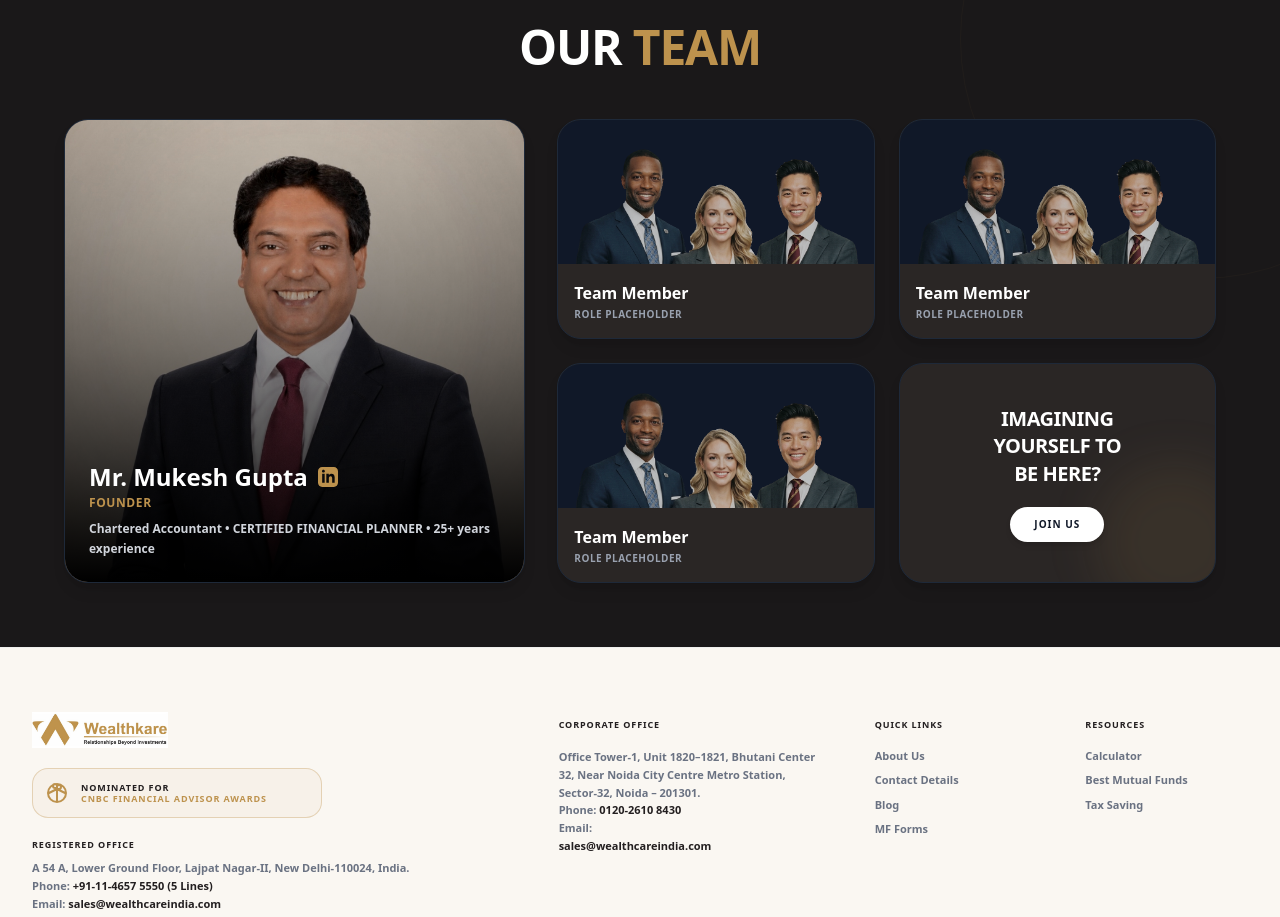
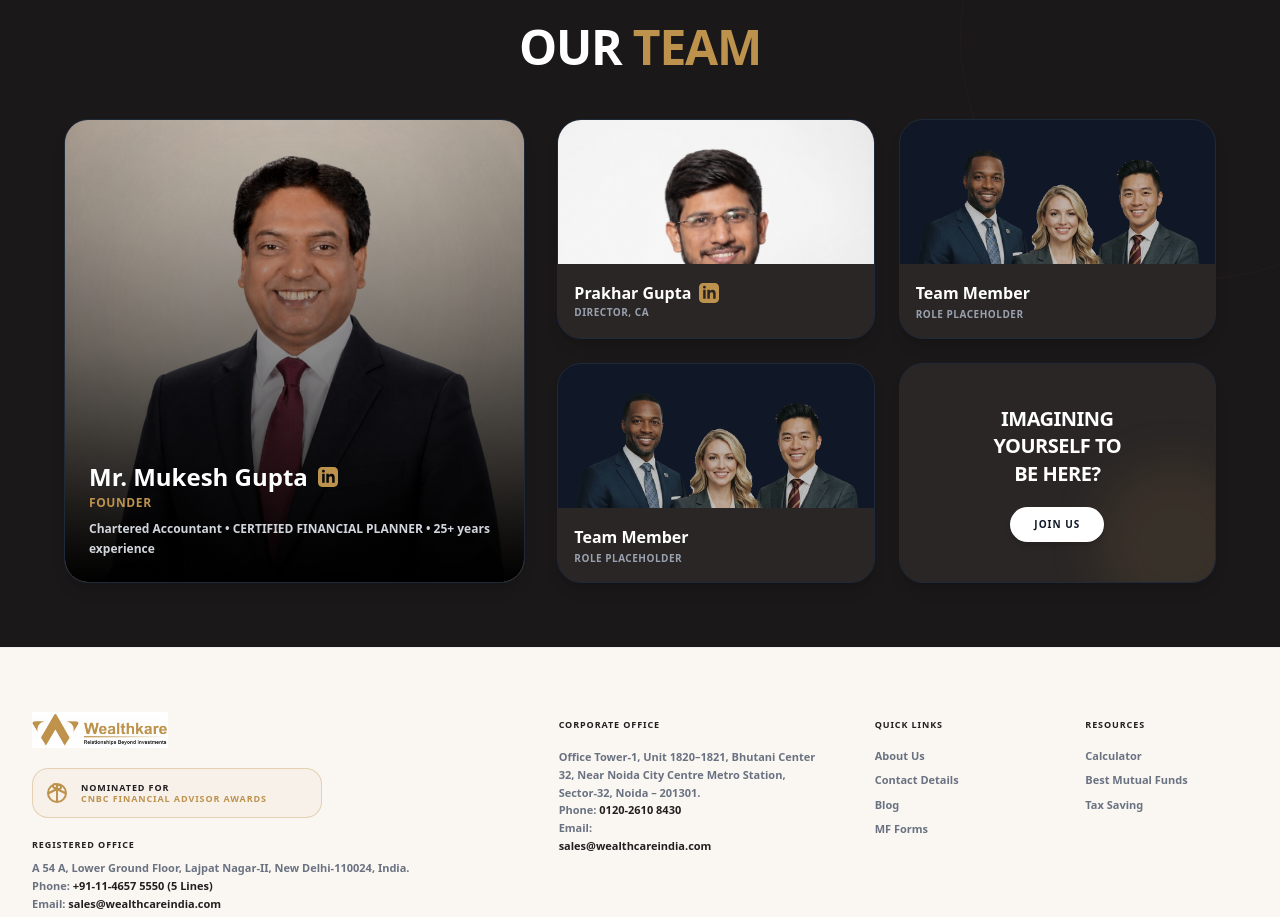
Before and after one commit to harsh091784/wealthkare-website, a Next.js app: page /our-story in a window 1280 px wide. Shown: the part 2560-3477 px from the top of the page. Built offline with nearby package versions, Linux system fonts and the light colour scheme.

Commit message:
Add Prakhar Gupta photo, designation, and LinkedIn to Our Story team section

```diff
--- a/src/app/our-story/page.tsx
+++ b/src/app/our-story/page.tsx
@@ -453,21 +453,34 @@ export default function OurStoryPage() {
             {/* Other Team Members and Recruitment (Col-Span 7, Grid of 4) */}
             <div className="lg:col-span-7 grid grid-cols-1 sm:grid-cols-2 gap-6 items-stretch">
 
-              {/* Card 2 (Placeholder) */}
+              {/* Card 2 (Prakhar Gupta) */}
               <div className="bg-[#2A2625] rounded-3xl overflow-hidden border border-gray-800 shadow-lg relative group flex flex-col h-full min-h-[220px]">
                 <div className="relative w-full h-36 overflow-hidden bg-gray-900 flex-shrink-0">
                   <img
-                    src="/hero-professionals-placeholder.png"
-                    alt="Team Member"
-                    className="w-full h-full object-cover object-top opacity-75 transition-transform duration-500 group-hover:scale-103"
+                    src="/images/prakhar_director.jpg"
+                    alt="Prakhar Gupta"
+                    className="w-full h-full object-cover object-top transition-transform duration-500 group-hover:scale-103"
                   />
                 </div>
                 <div className="p-4 flex-grow flex flex-col justify-center">
-                  <h4 className="text-sm sm:text-base font-black text-white mb-0.5">
-                    Team Member
-                  </h4>
+                  <div className="flex items-center gap-2 mb-0.5">
+                    <h4 className="text-sm sm:text-base font-black text-white leading-none">
+                      Prakhar Gupta
+                    </h4>
+                    <a
+                      href="https://www.linkedin.com/in/prakhar-gupta-951318286/"
+                      target="_blank"
+                      rel="noopener noreferrer"
+                      className="inline-flex items-center text-[#BD924D] hover:text-white transition-all duration-300 hover:scale-110"
+                      aria-label="Prakhar Gupta LinkedIn Profile"
+                    >
+                      <svg className="w-5 h-5 fill-current" viewBox="0 0 24 24" xmlns="http://www.w3.org/2000/svg">
+                        <path d="M19 0h-14c-2.761 0-5 2.239-5 5v14c0 2.761 2.239 5 5 5h14c2.762 0 5-2.239 5-5v-14c0-2.761-2.238-5-5-5zm-11 19h-3v-11h3v11zm-1.5-12.268c-.966 0-1.75-.779-1.75-1.75s.784-1.75 1.75-1.75 1.75.779 1.75 1.75-.784 1.75-1.75 1.75zm13.5 12.268h-3v-5.604c0-3.368-4-3.113-4 0v5.604h-3v-11h3v1.765c1.396-2.586 7-2.777 7 2.476v6.759z"/>
+                      </svg>
+                    </a>
+                  </div>
                   <p className="text-gray-400 text-[10px] font-black uppercase tracking-wider">
-                    Role Placeholder
+                    Director, CA
                   </p>
                 </div>
               </div>
```
Also changed, not shown: public/images/prakhar_director.jpg (added).
